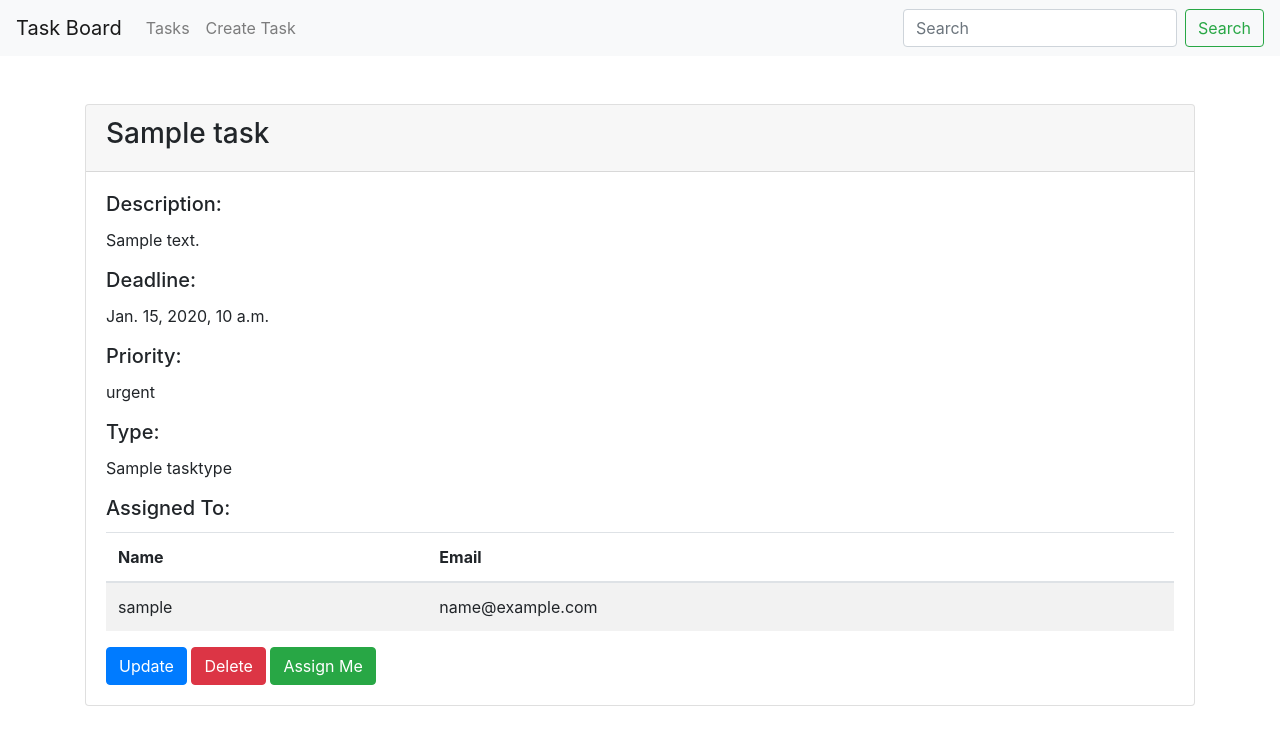
After one commit to ZhAlexR/task_board, a Django app: page /tasks/1/detail in a window 1280 px wide. The commit adds this page. Shown: the top 745 px of the page. Run offline with Django 4.2, Linux system fonts and the light colour scheme; tables that the repository leaves empty hold one stand-in row (values such as "Sample post"); some libraries are stand-ins or nearby versions.

Commit message:
Created detail view and added task detail page

```diff
--- a/board/urls.py
+++ b/board/urls.py
@@ -1,9 +1,10 @@
 from django.urls import path
 
-from board.views import IndexListView
+from board.views import IndexListView, TaskDetailView
 
 app_name = "board"
 
 urlpatterns = [
     path("", IndexListView.as_view(), name="index"),
+    path("tasks/<int:pk>/detail", TaskDetailView.as_view(), name="task-detail")
 ]
--- a/board/views.py
+++ b/board/views.py
@@ -7,3 +7,12 @@ from board.models import Task
 class IndexListView(generic.ListView):
     model = Task
     template_name = "board/index.html"
+
+
+class TaskDetailView(generic.DetailView):
+    model = Task
+    queryset = Task.objects.prefetch_related("assignees")
+
+
+class TaskUpdateView(generic.UpdateView):
+    model = Task
--- a/templates/board/index.html
+++ b/templates/board/index.html
@@ -4,7 +4,7 @@
   <div class="row">
     {% for task in task_list %}
       <div class="col-lg-3 col-md-4 col-sm-6 mb-4">
-        <a href="#" class="card-link card_link">
+        <a href="{% url "board:task-detail" pk=task.pk %}" class="card-link card_link">
           <div class="card h-100" style="max-width: 300px;">
             <div class="card-header
               {% if task.priority == 'urgent' %}
--- /dev/null
+++ b/templates/board/task_detail.html
@@ -0,0 +1,47 @@
+{% extends 'base.html' %}
+
+{% block content %}
+  <div class="card">
+    <div class="card-header">
+      <h3>{{ task.name }}</h3>
+    </div>
+    <div class="card-body">
+      <h5 class="card-title">Description:</h5>
+      <p class="card-text">{{ task.description }}</p>
+      <h5 class="card-title">Deadline:</h5>
+      <p class="card-text">{{ task.deadline }}</p>
+      <h5 class="card-title">Priority:</h5>
+      <p class="card-text">{{ task.priority }}</p>
+      <h5 class="card-title">Type:</h5>
+      <p class="card-text">{{ task.task_type }}</p>
+      <h5 class="card-title">Assigned To:</h5>
+      <table class="table table-striped">
+        <thead>
+          <tr>
+            <th>Name</th>
+            <th>Email</th>
+          </tr>
+        </thead>
+        <tbody>
+          {% for worker in task.assignees.all %}
+            <tr>
+              <td>{{ worker.username }}</td>
+              <td>{{ worker.email }}</td>
+            </tr>
+          {% endfor %}
+        </tbody>
+      </table>
+      <a href="#" class="btn btn-primary">Update</a>
+      <form method="POST" action="#" style="display: inline-block;">
+        {% csrf_token %}
+        <button type="submit" class="btn btn-danger">Delete</button>
+      </form>
+      {% if user not in task.assignees.all %}
+        <form method="POST" action="#" style="display: inline-block;">
+          {% csrf_token %}
+          <button type="submit" class="btn btn-success">Assign Me</button>
+        </form>
+      {% endif %}
+    </div>
+  </div>
+{% endblock %}
```
Also changed, not shown: board/migrations/0001_initial.py (added).
